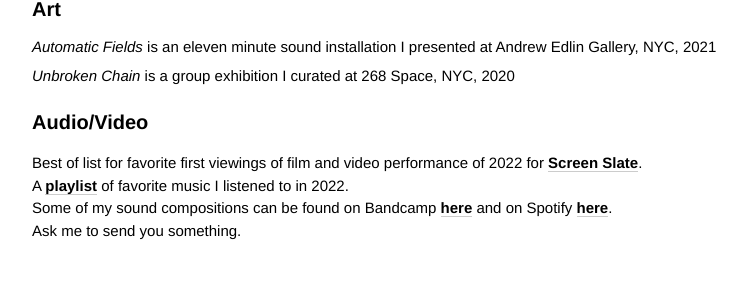
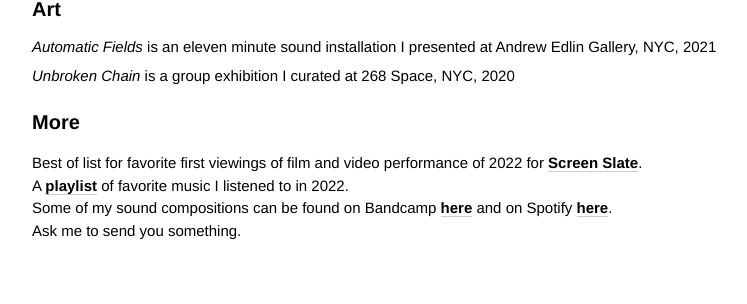
Before and after one commit to minicreative/maxlevin.me, a Jekyll site: the page built from index.md, in a window 1280 px wide. Shown: the part 754-1058 px from the top of the page, without its empty margins (18-765 px from the left). Built offline with Jekyll 4.4.1, drawn with Linux system fonts in a browser that asks for light colours.

Commit message:
Updated Index

```diff
--- a/index.md
+++ b/index.md
@@ -53,7 +53,7 @@ sections:
   - description: "*Unbroken Chain* is a group exhibition I curated at 268 Space, NYC,
       2020"
     image: "/uploads/IMG_2300.jpg"
-- title: Audio/Video
+- title: More
   description: "Best of list for favorite first viewings of film and video performance
     of 2022 for **[Screen Slate](https://www.screenslate.com/articles/best-movies-2022-first-viewings-discoveries-and-individual-ballots#levin)**.\n<br>A
     **[playlist](https://open.spotify.com/playlist/5EZnx3u27kBMVS3pJ94UT3?si=46e9fe0e70b3411a)**
```
